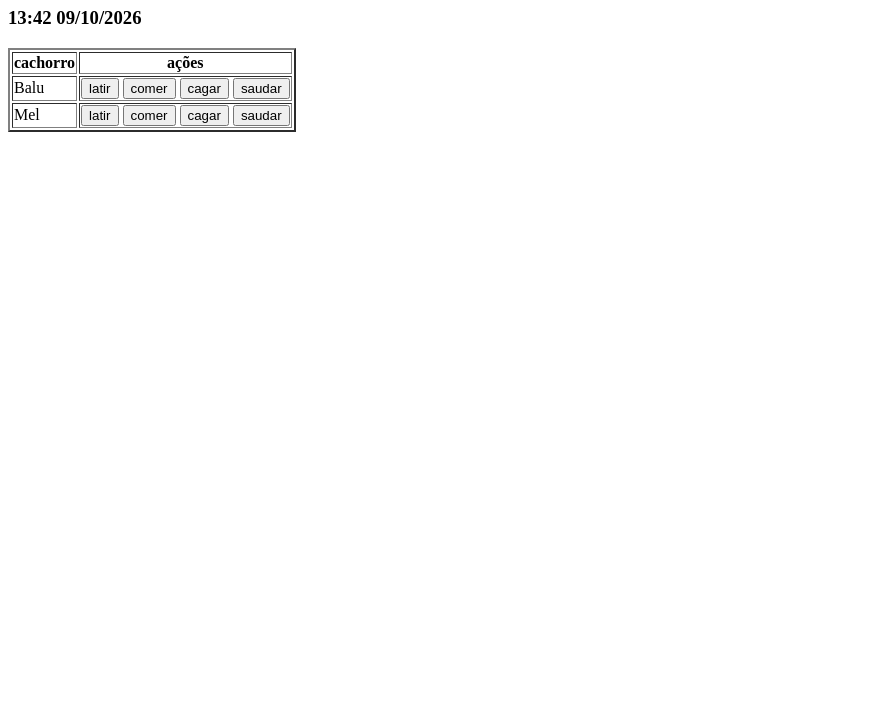
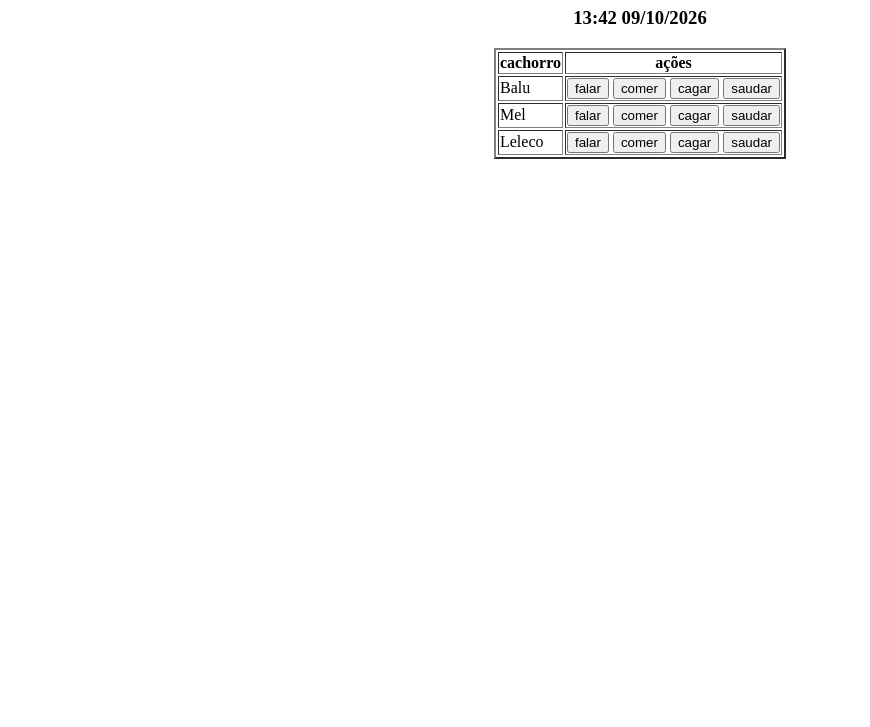
Before and after one commit to spaz-cmd/design_web, a plain HTML site: page index.html in a window 1280 px wide. Shown: the part 73-800 px from the top of the page, without its empty margins (0-870 px from the left). Drawn offline with Linux system fonts and the light colour scheme.

Commit message:
criação de objetos, classe e herança

```diff
--- a/index.html
+++ b/index.html
@@ -4,7 +4,7 @@
     <meta charset="UTF-8">
     <title>Aula 00: apresentação</title>
 </head>
-<body>
+<body><center>
     <h1>Olá meu nome é Emanuel</h1>
     <h3>13:42 09/10/2026</h3>
     <table border="2px">
@@ -15,7 +15,7 @@
         <tr>
             <td>Balu</td>
             <td>
-                <button onclick="balu.latir();">latir</button>
+                <button onclick="balu.falar();">falar</button>
                 <button onclick="balu.comer(0.5);">comer</button>
                 <button onclick="balu.cagar(0.3);">cagar</button>
                 <button onclick="balu.saudar();">saudar</button>
@@ -24,13 +24,23 @@
         <tr>
             <td>Mel</td>
             <td>
-                <button onclick="mel.latir();">latir</button>
+                <button onclick="mel.falar();">falar</button>
                 <button onclick="mel.comer(0.5);">comer</button>
                 <button onclick="mel.cagar(0.3);">cagar</button>
                 <button onclick="mel.saudar();">saudar</button>
             </td>
         </tr>
+        <tr>
+            <td>Leleco</td>
+            <td>
+                <button onclick="leleco.falar();">falar</button>
+                <button onclick="leleco.comer(0.05);">comer</button>
+                <button onclick="leleco.cagar(0.01);">cagar</button>
+                <button onclick="leleco.saudar();">saudar</button>
+            </td>
+        </tr>
     </table>
     <script src="./js/app2.js"></script>
+</center>
 </body>
 </html>
--- a/js/app2.js
+++ b/js/app2.js
@@ -19,12 +19,43 @@ class Animal{
     }
     saudar(){
         let msg =`olá meu nome é ${this.nome}\n`;
-        msg = msg+ `Cor: ${this.cor} raçsa ${this.raca}\n`;
+        msg = msg+ `Cor: ${this.cor} raça ${this.raca}\n`;
         msg = msg+ `Peso: ${this.peso}\n`;
         msg = msg+ `Altura: ${this.altura}\n`;
-        alert(msg)
+        return msg;
     }
 }
 
-const balu = new Animal("Balu Brasil");
+class Cachorro extends Animal{
+    constructor(n, c="desconhecido", a=0.0, p=0, r= "vira-lata"){
+        super(n,c,a,p,r);
+        this.patas = 4
+    }
+    falar(){
+        alert("au! au!");
+    }
+    saudar(){
+        let msg = super.saudar();
+        msg = msg +"\nSou um cachorro!";
+        alert(msg);
+    }
+}
+
+class Passaro extends Animal{
+    constructor(n, c="desconhecido", a=0.0, p=0, r= "desconhecido"){
+        super(n,c,a,p,r);
+    }
+    falar(){
+        alert("fiun!fiun!");
+    }
+    saudar(){
+        let msg = super.saudar();
+        msg = msg +"\nSou um papagaio!";
+        alert(msg);
+    }
+
+}
+
+const balu = new Cachorro("Balu Brasil");
 const mel = new Animal("mel", "amerelo", 1.10, 45, "labrador")
+const leleco = new Passaro("leleco Brasil", undefined, undefined, undefined,r="Papagaio");
```
